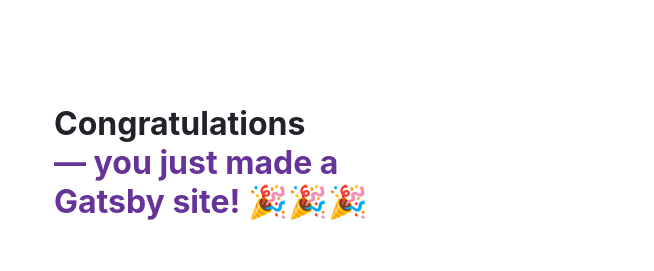
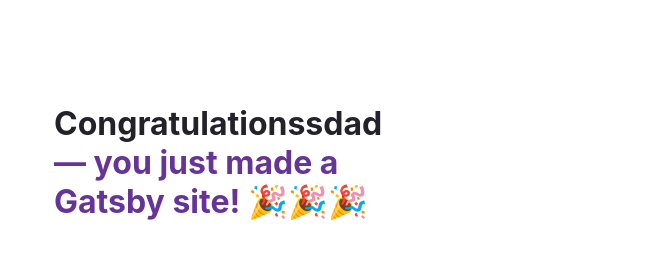
Before and after one commit to paranoidjk/my-gatsby-site, a Gatsby site: page / in a window 1280 px wide. Shown: the top 271 px of the page, without its empty margins (50-704 px from the left). Built offline with nearby package versions, Linux system fonts and the light colour scheme; Gatsby itself is replaced by a stand-in of ours.

Commit message:
feat: init

```diff
--- a/package.json
+++ b/package.json
@@ -24,6 +24,12 @@
     "@types/node": "^20.11.19",
     "@types/react": "^18.2.55",
     "@types/react-dom": "^18.2.19",
+    "cz-conventional-changelog": "^3.3.0",
     "typescript": "^5.3.3"
+  },
+  "config": {
+    "commitizen": {
+      "path": "./node_modules/cz-conventional-changelog"
+    }
   }
 }
--- a/src/pages/index.tsx
+++ b/src/pages/index.tsx
@@ -140,7 +140,7 @@
   return (
     <main style={pageStyles}>
       <h1 style={headingStyles}>
-        Congratulations
+        Congratulationssdad
         <br />
         <span style={headingAccentStyles}>— you just made a Gatsby site! 🎉🎉🎉</span>
       </h1>
```
Also changed, not shown: 1 other file.
